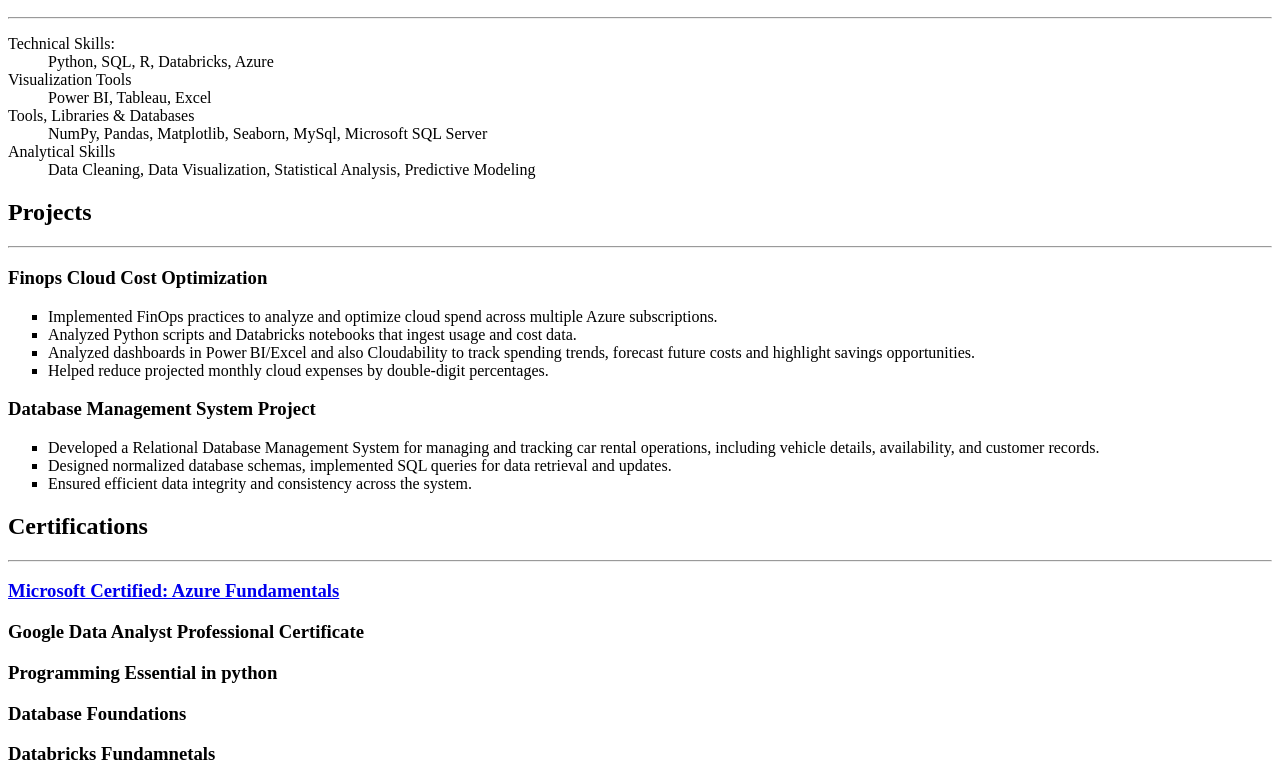
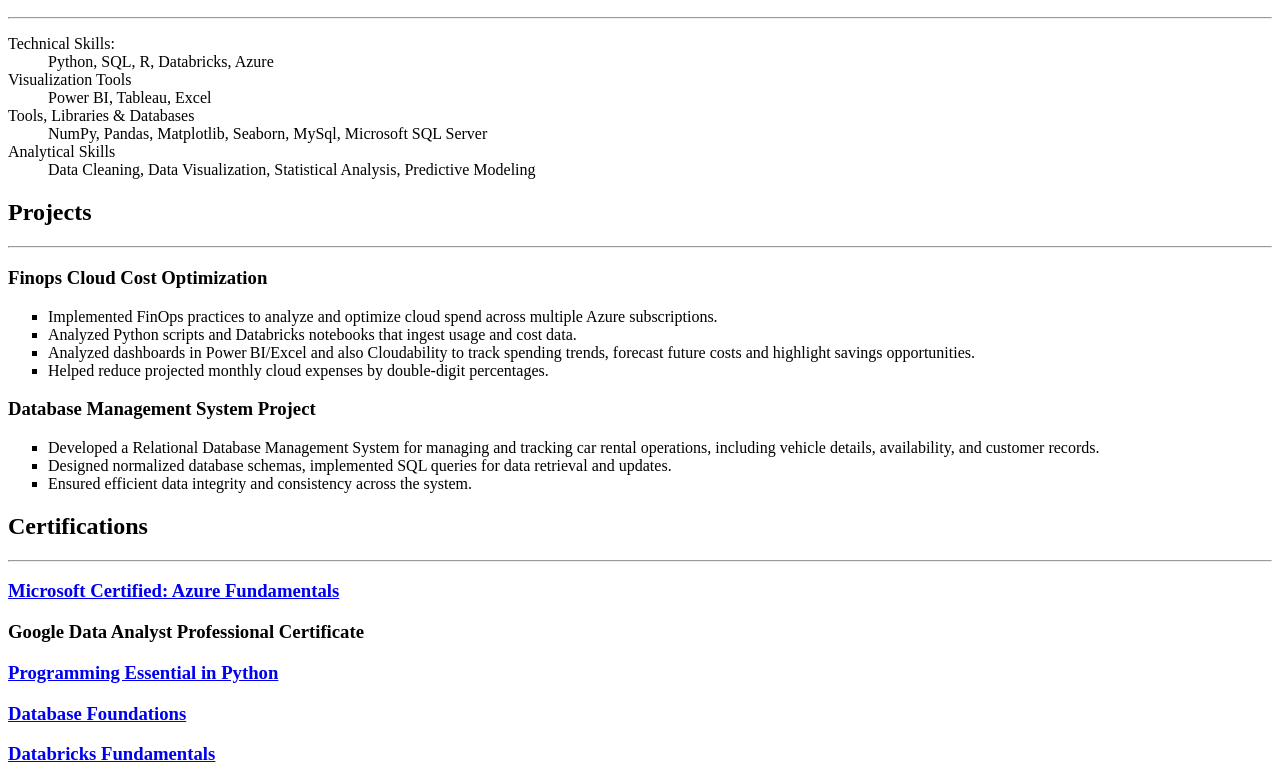
Before and after one commit to Srijai-0225/Resume, a plain HTML site: page index.html in a window 1280 px wide. Shown: the part 690-1474 px from the top of the page. Drawn offline with Linux system fonts and the light colour scheme.

Commit message:
add on links

```diff
--- a/index.html
+++ b/index.html
@@ -75,9 +75,9 @@ Computer Science Engineering <right>2021 - 2025</right>
 <hr/>
 <h3><a href="https://www.linkedin.com/redir/redirect/?url=https%3A%2F%2Flearn.microsoft.com%2Fapi%2Fcredentials%2Fshare%2Fen-us%2FSrijaiNimmagadda-1743%2F1040F4B026EC98BF%3FsharingId%3D7D0BADE68540DA8A&urlhash=DyCL&isSdui=true&lipi=urn%3Ali%3Apage%3Ad_flagship3_profile_view_base_certifications_details%3BA2whfp2mT%2FagVJQJ042uZg%3D%3D" target="Blank">Microsoft Certified: Azure Fundamentals</a></h3>
 <h3>Google Data Analyst Professional Certificate</h3>
-<h3>Programming Essential in python</h3>
-<h3>Database Foundations</h3>
-<h3>Databricks Fundamnetals</h3>
+<h3><a href="https://www.linkedin.com/redir/redirect/?url=https%3A%2F%2Fdrive.google.com%2Ffile%2Fd%2F1fw3wQ4xkGy5D2pgKGtr2Jse0nCqaO6Dh%2Fview%3Fusp%3Ddrive_link&urlhash=kjoG&isSdui=true&lipi=urn%3Ali%3Apage%3Ad_flagship3_profile_view_base_certifications_details%3BUQUIOkoIRxCDT5yyrXiTzA%3D%3D" target="Blank">Programming Essential in Python</a></h3>
+<h3><a href="https://www.linkedin.com/redir/redirect/?url=https%3A%2F%2Fdrive.google.com%2Ffile%2Fd%2F192ax4EHb6OuXlR0GnsFg7TL13NTEIcgU%2Fview%3Fusp%3Ddrive_link&urlhash=PbLe&isSdui=true&lipi=urn%3Ali%3Apage%3Ad_flagship3_profile_view_base_certifications_details%3BUQUIOkoIRxCDT5yyrXiTzA%3D%3D" target="Blank">Database Foundations</a></h3>
+<h3><a href="https://www.linkedin.com/redir/redirect/?url=https%3A%2F%2Fcredentials.databricks.com%2F571a1e6e-33b4-47f8-938d-3014ca5c445e%23acc.s1HAnEDW&urlhash=mmh4&isSdui=true&lipi=urn%3Ali%3Apage%3Ad_flagship3_profile_view_base_certifications_details%3BUQUIOkoIRxCDT5yyrXiTzA%3D%3D"target="Blank"> Databricks Fundamentals</a></h3>
 
 </body>
 </html>
```
